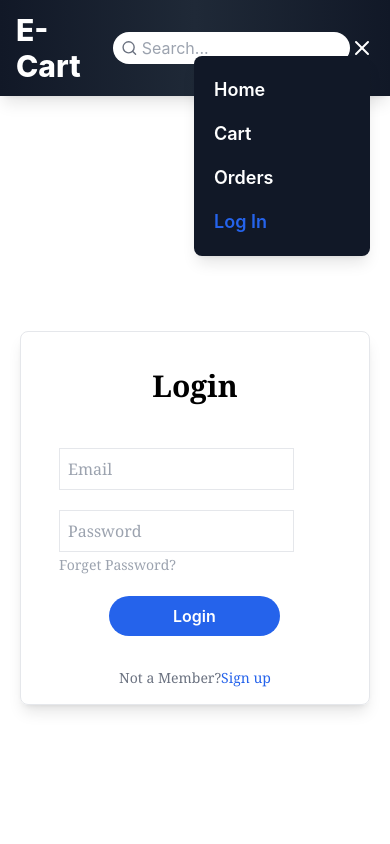
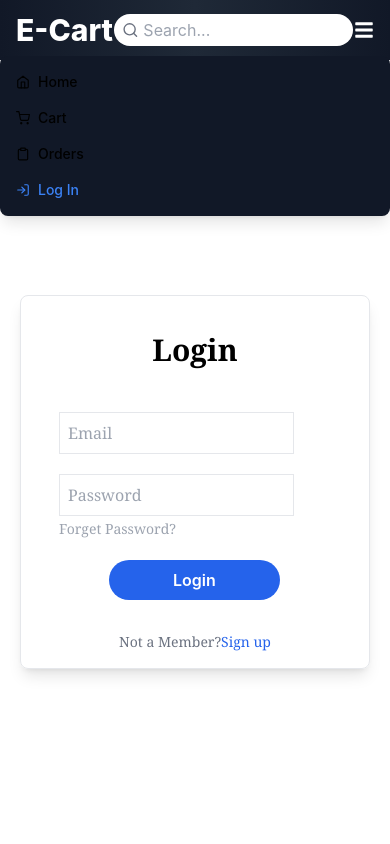
Before and after one commit to Farseent/e-com-app, a React (Create React App) app: page /login in a window 390 px wide. Both pictures are taken after a click on the button 362 px from the left and 48 px from the top of the page. Shown: the top 844 px of the page. Built offline with nearby package versions, Linux system fonts and the light colour scheme.

Commit message:
updatednavbar

```diff
--- a/db.json
+++ b/db.json
@@ -15,7 +15,7 @@
       "email": "farseen247@gmail.com",
       "password": "1234",
       "role": "user",
-      "blocked": true,
+      "blocked": false,
       "cart": []
     },
     {
--- a/src/admin/pages/AdminNav.jsx
+++ b/src/admin/pages/AdminNav.jsx
@@ -5,7 +5,6 @@ import {
   FaBox,
   FaUsers,
   FaShoppingCart,
-  FaChartBar,
   FaSignOutAlt,
   FaBars,
 } from "react-icons/fa";
--- a/src/components/Navbar.jsx
+++ b/src/components/Navbar.jsx
@@ -1,63 +1,91 @@
 import React, { useEffect, useState } from "react";
-import { FiSearch, FiShoppingCart, FiUser, FiMenu, FiX } from "react-icons/fi";
+import {FiSearch,FiShoppingCart,FiUser,FiMenu,FiX,FiHome,FiClipboard,FiLogOut,FiLogIn,} from "react-icons/fi";
 import { NavLink, useNavigate } from "react-router-dom";
 import { useUser } from "../context/UserContext";
 import { useCart } from "../context/CartContext";
 import { getAllProduct } from "../api/productApi";
+import { FaBars } from "react-icons/fa";
 
 const Navbar = () => {
   const { handleLogout } = useUser();
-  const {cart} = useCart();
+  const { cart } = useCart();
   const [isDropdownOpen, setDropdownOpen] = useState(false);
   const [mobileMenuOpen, setMobileMenuOpen] = useState(false);
   const [showModal, setShowModal] = useState(false);
   const [searchTerm, setSearchTerm] = useState("");
   const [products, setProducts] = useState([]);
-  const useName = localStorage.getItem("userName");
-  const  navigate  = useNavigate();
+  const userName = localStorage.getItem("userName");
+  const navigate = useNavigate();
 
-  useEffect(()=>{
-    const fetchProducts = async () =>{
-      if(searchTerm.trim()===''){
+  useEffect(() => {
+    const fetchProducts = async () => {
+      if (searchTerm.trim() === "") {
         setProducts([]);
         setShowModal(false);
         return;
       }
-      try{
+      try {
         const res = await getAllProduct();
-        const searchProducts = res.data.filter(product=>(
+        const searchProducts = res.data.filter((product) =>
           product.name.toLowerCase().includes(searchTerm.toLowerCase())
-        ));
+        );
         setProducts(searchProducts);
         setShowModal(true);
-      }
-      catch(error){
+      } catch (error) {
         console.error("Error while searching Products", error);
       }
-    }
+    };
 
       const delaySearch = setTimeout(() => {
         fetchProducts();
       }, 300);
 
       return () => clearTimeout(delaySearch);
-  },[searchTerm])
+    }, [searchTerm]);
 
-  const handleProductClick = (productId)=>{
-    setShowModal(false)
+    const handleProductClick = (productId) => {
+      setShowModal(false);
       setSearchTerm("");
-    navigate(`/product-details/${productId}`)
-  }
-
-
+      navigate(`/product-details/${productId}`);
+    };
 
     const toggleDropdown = () => {
-    setDropdownOpen(!isDropdownOpen);
+      setDropdownOpen((prev) => !prev);
     };
 
     const toggleMobileMenu = () => {
-    setMobileMenuOpen(!mobileMenuOpen);
+      setMobileMenuOpen((prev) => !prev);
     };
+
+  // Close mobile menu on outside click
+  useEffect(() => {
+    const handleClickOutside = (event) => {
+      if (
+        mobileMenuOpen &&
+        !event.target.closest("#mobile-menu") &&
+        !event.target.closest("#hamburger-icon")
+      ) {
+        setMobileMenuOpen(false);
+      }
+      if (
+        showModal &&
+        !event.target.closest("#search-modal") &&
+        !event.target.closest("#search-input")
+      ) {
+        setShowModal(false);
+      }
+      if (
+        isDropdownOpen &&
+        !event.target.closest("#user-dropdown") &&
+        !event.target.closest("#user-button")
+      ) {
+        setDropdownOpen(false);
+      }
+    };
+
+    document.addEventListener("mousedown", handleClickOutside);
+    return () => document.removeEventListener("mousedown", handleClickOutside);
+  }, [mobileMenuOpen, showModal, isDropdownOpen]);
 
   return (
     <div className="sticky top-0 z-40">
@@ -72,15 +100,39 @@ const Navbar = () => {
           {/* Search Bar */}
           <div className="relative flex items-center bg-white rounded-full px-2 py-1 md:w-1/2 w-2/3 max-w-sm focus-within:ring-2 focus-within:ring-blue-300">
           <FiSearch className="text-gray-500 text-lg" />
-            <input onChange={(e)=>setSearchTerm(e.target.value)} value={searchTerm} type="search" placeholder=' Search...'
-              className='bg-transparent w-[100%] focus:outline-none' />
-            {showModal && products.length>0 && (
-              <div className='absolute top-6 left-0 mt-3 overflow-y-auto z-50 w-full max-h-60 bg-white border rounded-lg'>
-                <ul className='divide-y divide-gray-300'>
-                  {products.map(product=>(
-                    <li key={product.id} onClick={()=>handleProductClick(product.id)} className='cursor-pointer p-2'>{product.name}</li>
+          <input
+            id="search-input"
+            onChange={(e) => setSearchTerm(e.target.value)}
+            value={searchTerm}
+            type="search"
+            placeholder=" Search..."
+            className="bg-transparent w-[100%] focus:outline-none"
+          />
+          {showModal && (
+            <div
+              id="search-modal"
+              className="absolute top-6 left-0 mt-3 z-50 w-full max-h-60 bg-white border shadow-lg rounded-lg overflow-hidden"
+            >
+              <div className="flex justify-between items-center px-4 py-2 bg-gray-100 border-b">
+                <h3 className="text-sm font-medium text-gray-700">Search Results</h3>
+              </div>
+              {products.length > 0 ? (
+                <ul className="divide-y divide-gray-300 overflow-y-auto">
+                  {products.map((product) => (
+                    <li
+                      key={product.id}
+                      onClick={() => handleProductClick(product.id)}
+                      className="cursor-pointer px-4 py-2 hover:bg-gray-100 focus:bg-gray-200 focus:outline-none text-gray-700"
+                    >
+                      {product.name}
+                    </li>
                   ))}
                 </ul>
+              ) : (
+                <div className="p-4 text-gray-500 text-center">
+                  <p>No products found. Please try a different search.</p>
+                </div>
+              )}
             </div>
           )}
         </div>
@@ -117,17 +169,16 @@ const Navbar = () => {
             </NavLink>
 
             {/* User Dropdown */}
-            {useName ? (
+            {userName ? (
               <div className="relative">
-                {/* User Dropdown Trigger */}
                 <button
+                  id="user-button"
                   onClick={toggleDropdown}
                   className="flex items-center bg-blue-600 px-4 py-2 rounded-full text-white hover:bg-blue-700 focus:outline-none"
                 >
                   <FiUser className="mr-2" />
-                  {useName}
+                  {userName}
                 </button>
-                {/* Dropdown Menu */}
                 {isDropdownOpen && (
                   <div className="absolute right-0 mt-2 w-48 bg-white shadow-lg rounded-md py-2 text-gray-700 z-50">
                     <NavLink
@@ -160,64 +211,78 @@ const Navbar = () => {
 
           {/* Hamburger Menu Button */}
           <button
+            id="hamburger-icon"
             className="md:hidden text-white text-2xl focus:outline-none"
             onClick={toggleMobileMenu}
           >
-            {mobileMenuOpen ? <FiX /> : <FiMenu />}
+            <FaBars size={20} />
           </button>
         </div>
       </nav>
 
       {/* Mobile Menu */}
       {mobileMenuOpen && (
-        <div className="fixed top-14 right-5 w-44 h-auto bg-gray-900 z-50 shadow-lg rounded-lg p-5">
-          <div className="flex flex-col space-y-4 text-lg font-semibold text-white">
+        <div
+          id="mobile-menu"
+          className="absolute top-14 left-0 bg-gray-900 w-full rounded-lg p-4 space-y-4 z-50 shadow-lg"
+        >
           <NavLink
             to="/"
             className={({ isActive }) =>
-                isActive ? "text-blue-600" : "hover:text-blue-600"
+              `w-full flex items-center text-sm font-medium ${
+                isActive ? "text-blue-600" : "hover:text-blue-400"
+              }`
             }
-              onClick={toggleMobileMenu}
+            onClick={() => setMobileMenuOpen(false)}
           >
+            <FiHome className="mr-2" />
             Home
           </NavLink>
           <NavLink
             to="/cart"
             className={({ isActive }) =>
-                isActive ? "text-blue-600" : "hover:text-blue-600"
+              `w-full flex items-center text-sm font-medium ${
+                isActive ? "text-blue-600" : "hover:text-blue-400"
+              }`
             }
-              onClick={toggleMobileMenu}
+            onClick={() => setMobileMenuOpen(false)}
           >
+            <FiShoppingCart className="mr-2" />
             Cart
           </NavLink>
           <NavLink
             to="/orders"
             className={({ isActive }) =>
-                isActive ? "text-blue-600" : "hover:text-blue-600"
+              `w-full flex items-center text-sm font-medium ${
+                isActive ? "text-blue-600" : "hover:text-blue-400"
+              }`
             }
-              onClick={toggleMobileMenu}
+            onClick={() => setMobileMenuOpen(false)}
           >
+            <FiClipboard className="mr-2" />
             Orders
           </NavLink>
-            {useName ? (
+          {userName ? (
             <button
+              className="w-full flex items-center text-sm font-medium text-red-500 hover:text-red-700 transition-all"
               onClick={() => {
                 handleLogout();
-                  toggleMobileMenu();
+                setMobileMenuOpen(false);
               }}
-                className="text-red-600 hover:text-red-800"
             >
+              <FiLogOut className="mr-2" />
               Log Out
             </button>
           ) : (
             <NavLink
               to="/login"
-                className="text-blue-600 hover:text-blue-800"
+              className="w-full flex items-center text-sm font-medium text-blue-500 hover:text-blue-700 transition-all"
+              onClick={() => setMobileMenuOpen(false)}
             >
+              <FiLogIn className="mr-2" />
               Log In
             </NavLink>
           )}
-          </div>
         </div>
       )}
     </div>
```
Lines whose indentation alone changed are shown as unchanged.
